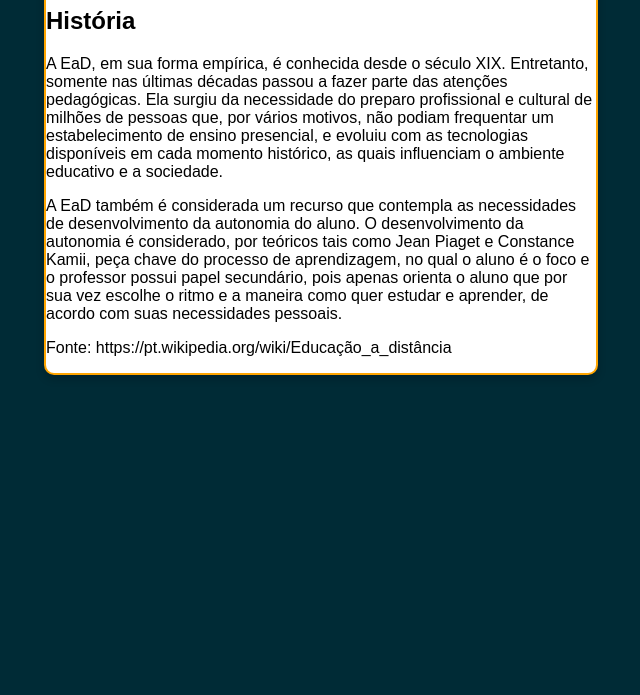
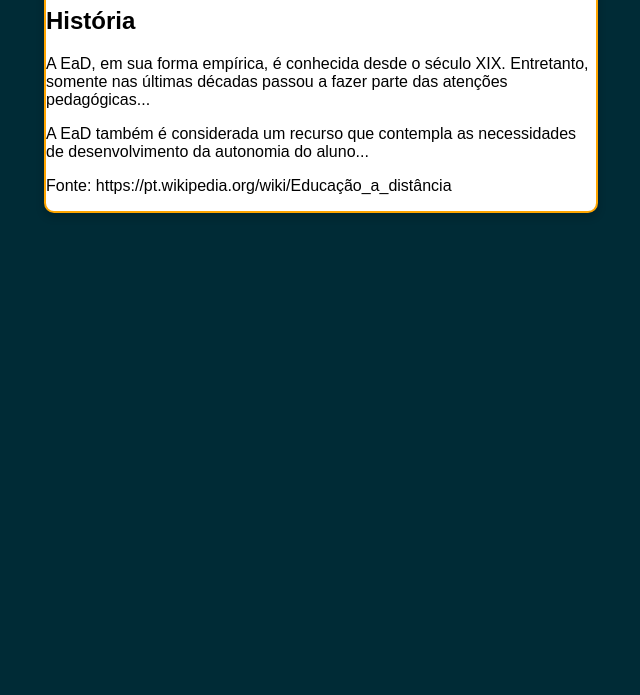
Before and after one commit to AnelyseGoiri/Desafio, a plain HTML site: page index.html in a window 1280 px wide. Shown: the part 145-840 px from the top of the page, without its empty margins (319-959 px from the left). Drawn offline with Linux system fonts and the light colour scheme.

Commit message:
Update index.html

```diff
--- a/index.html
+++ b/index.html
@@ -7,6 +7,7 @@
   <link rel="stylesheet" href="Style.css" />
 </head>
 <body>
+  <div class="caixa">
     <div class="top-bar">
       <div class="left-icons">
         <div class="circle"></div>
@@ -20,17 +21,17 @@
       </div>
     </div>
 
-  <div class="caixa">
     <div class="header">
       <h1>Educação a Distância</h1>
     </div>
+
     <div class="conteudo">
       <h2>História</h2>
       <p>
-        A EaD, em sua forma empírica, é conhecida desde o século XIX. Entretanto, somente nas últimas décadas passou a fazer parte das atenções pedagógicas. Ela surgiu da necessidade do preparo profissional e cultural de milhões de pessoas que, por vários motivos, não podiam frequentar um estabelecimento de ensino presencial, e evoluiu com as tecnologias disponíveis em cada momento histórico, as quais influenciam o ambiente educativo e a sociedade.
+        A EaD, em sua forma empírica, é conhecida desde o século XIX. Entretanto, somente nas últimas décadas passou a fazer parte das atenções pedagógicas...
       </p>
       <p>
-        A EaD também é considerada um recurso que contempla as necessidades de desenvolvimento da autonomia do aluno. O desenvolvimento da autonomia é considerado, por teóricos tais como Jean Piaget e Constance Kamii, peça chave do processo de aprendizagem, no qual o aluno é o foco e o professor possui papel secundário, pois apenas orienta o aluno que por sua vez escolhe o ritmo e a maneira como quer estudar e aprender, de acordo com suas necessidades pessoais.
+        A EaD também é considerada um recurso que contempla as necessidades de desenvolvimento da autonomia do aluno...
       </p>
       <p class="fonte">Fonte: https://pt.wikipedia.org/wiki/Educação_a_distância</p>
     </div>
```
Lines whose indentation alone changed are shown as unchanged.
